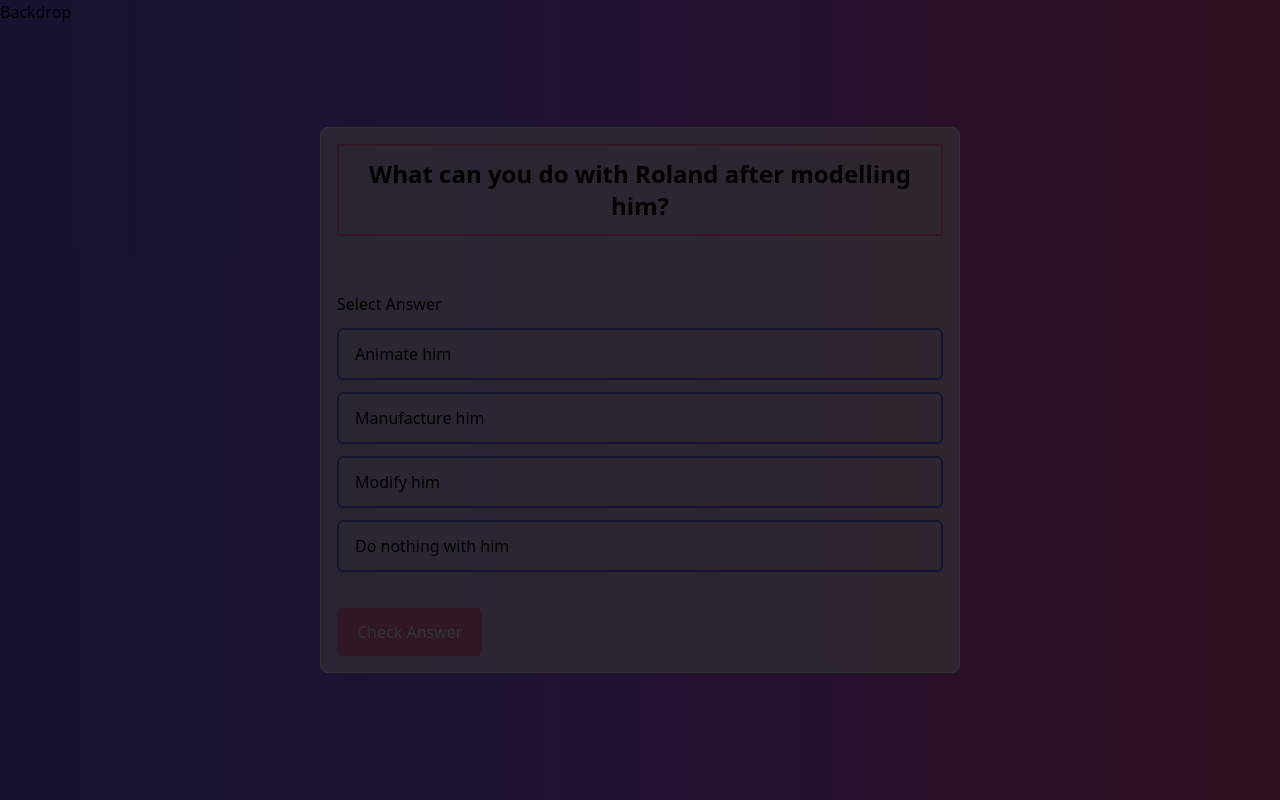
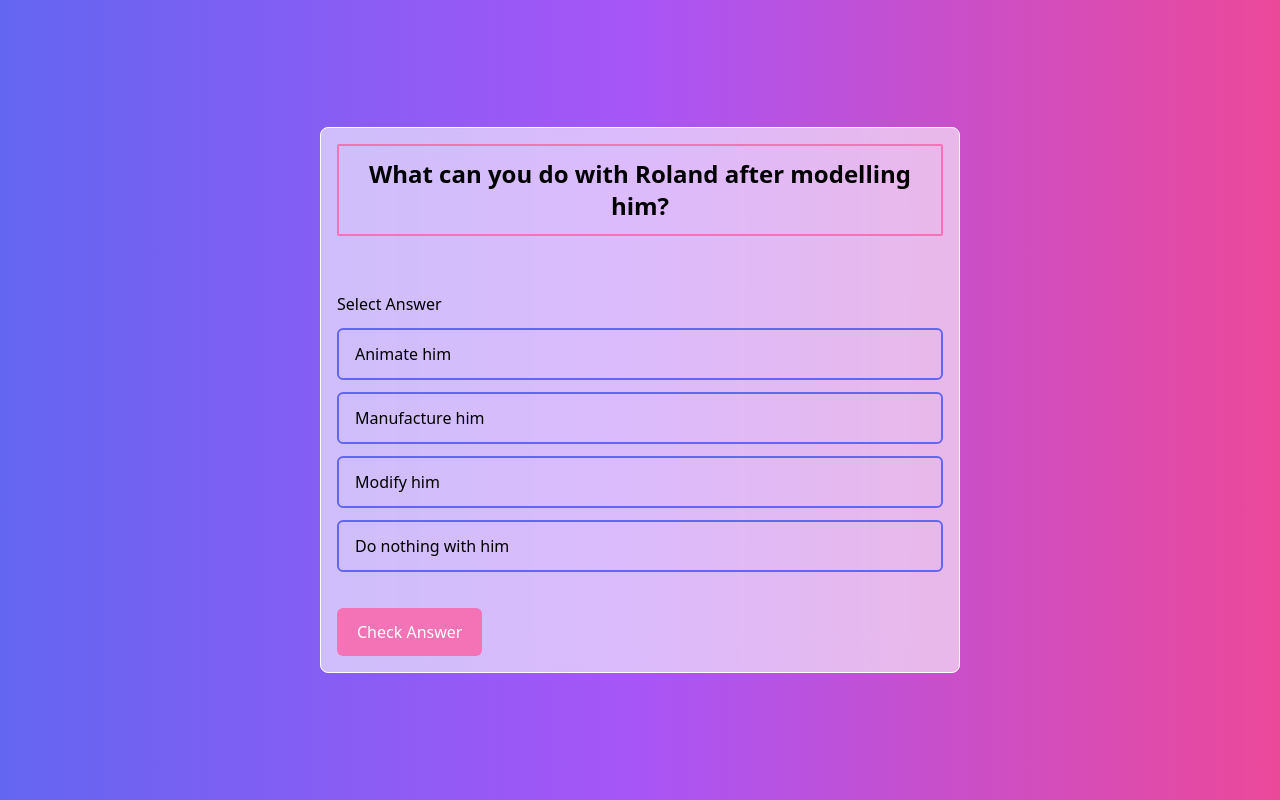
Before and after one commit to laribright/quiz-app, a Next.js app: page / in a window 1280 px wide. Built offline with nearby package versions, Linux system fonts and the light colour scheme.

Commit message:
Hide the backdrop when the home page is intially loaded

```diff
--- a/pages/index.tsx
+++ b/pages/index.tsx
@@ -29,7 +29,7 @@ const Home = () => {
         <meta name="description" content="Quiz application" />
       </Head>
 
-      <Backdrop />
+      {selectedAnswer && <Backdrop />}
 
       {selectedAnswer && <NotificationModal isCorrect={true} />}
 
```
